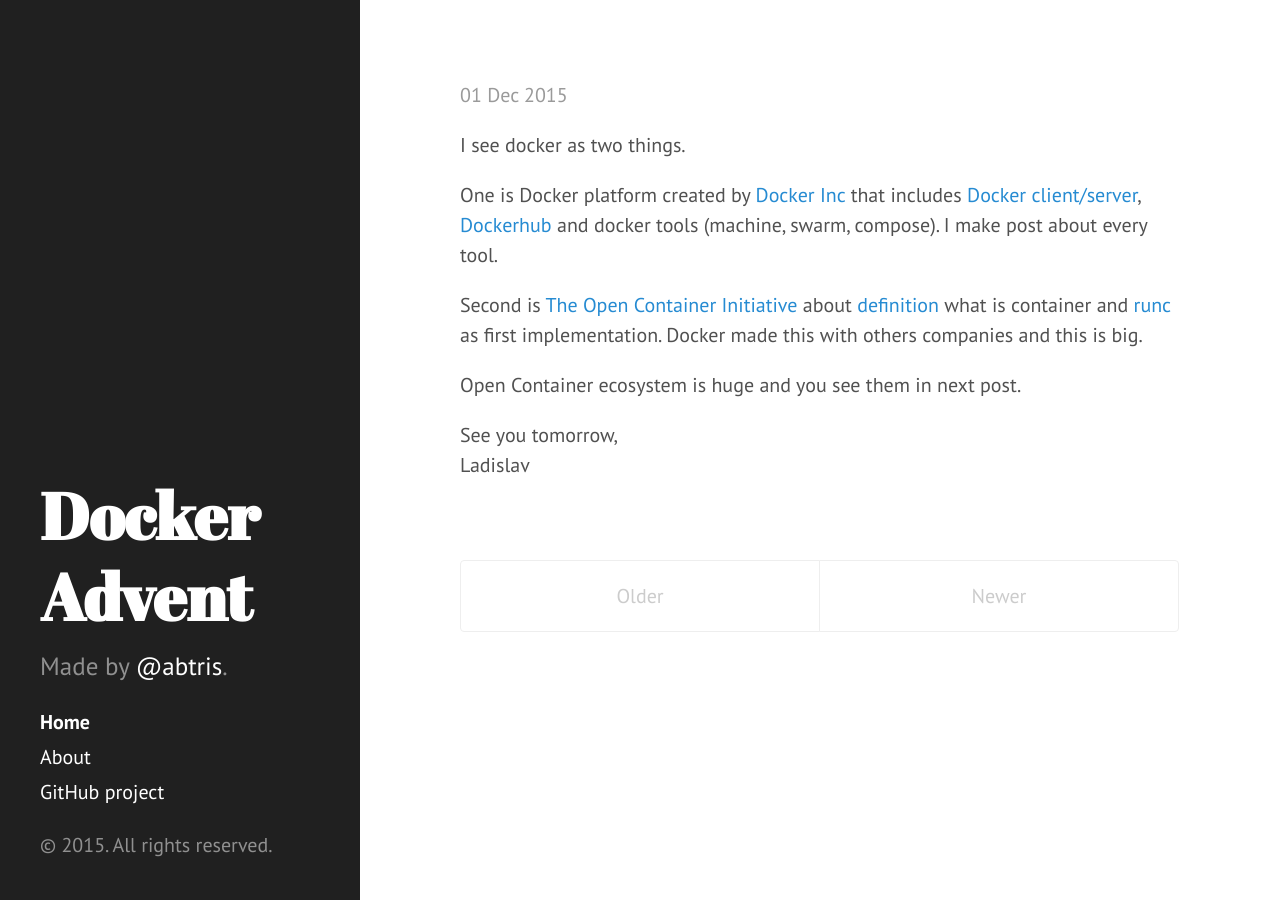
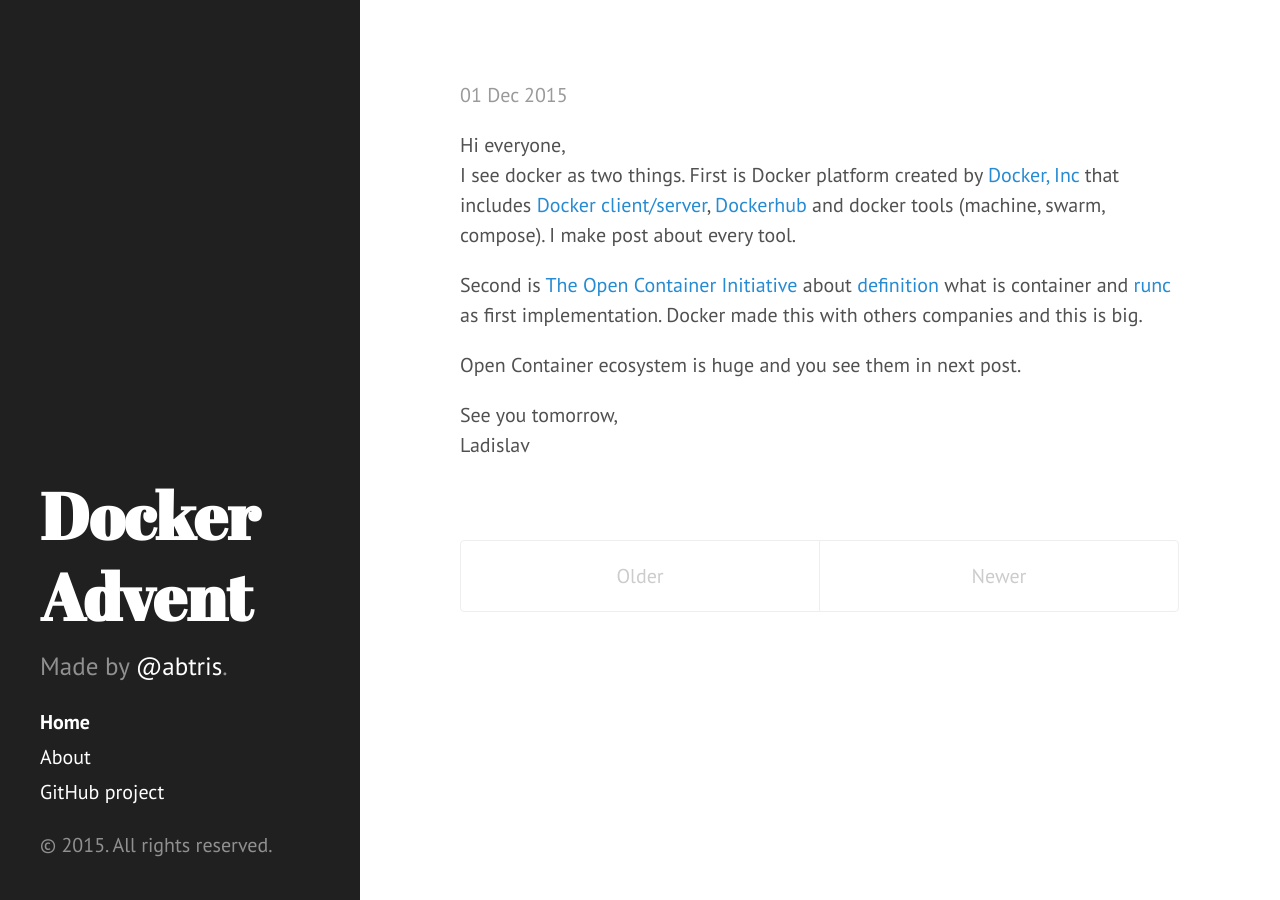
Before and after one commit to abtris/dockeradvent.com, a Jekyll site: the page built from index.html, in a window 1280 px wide. Built offline with Jekyll 4.4.1, drawn with Linux system fonts in a browser that asks for light colours; Markdown is read by kramdown in place of the engine named in the settings; the list of posts is cut into pages by our own code.

Commit message:
Update post

```diff
--- a/_posts/2015-12-01-day-one-what-is-docker.md
+++ b/_posts/2015-12-01-day-one-what-is-docker.md
@@ -5,9 +5,8 @@
 categories: 2015
 ---
 
-I see docker as two things.
-
-One is Docker platform created by [Docker Inc](http://www.docker.com) that includes [Docker client/server](https://github.com/docker/docker), [Dockerhub](https://hub.docker.com/) and docker tools (machine, swarm, compose). I make post about every tool.
+Hi everyone,<br>
+I see docker as two things. First is Docker platform created by [Docker, Inc](http://www.docker.com) that includes [Docker client/server](https://github.com/docker/docker), [Dockerhub](https://hub.docker.com/) and docker tools (machine, swarm, compose). I make post about every tool.
 
 Second is [The Open Container Initiative](https://www.opencontainers.org/) about [definition](https://github.com/opencontainers/specs) what is container and [runc](https://github.com/opencontainers/runc) as first implementation. Docker made this with others companies and this is big.
 
```
